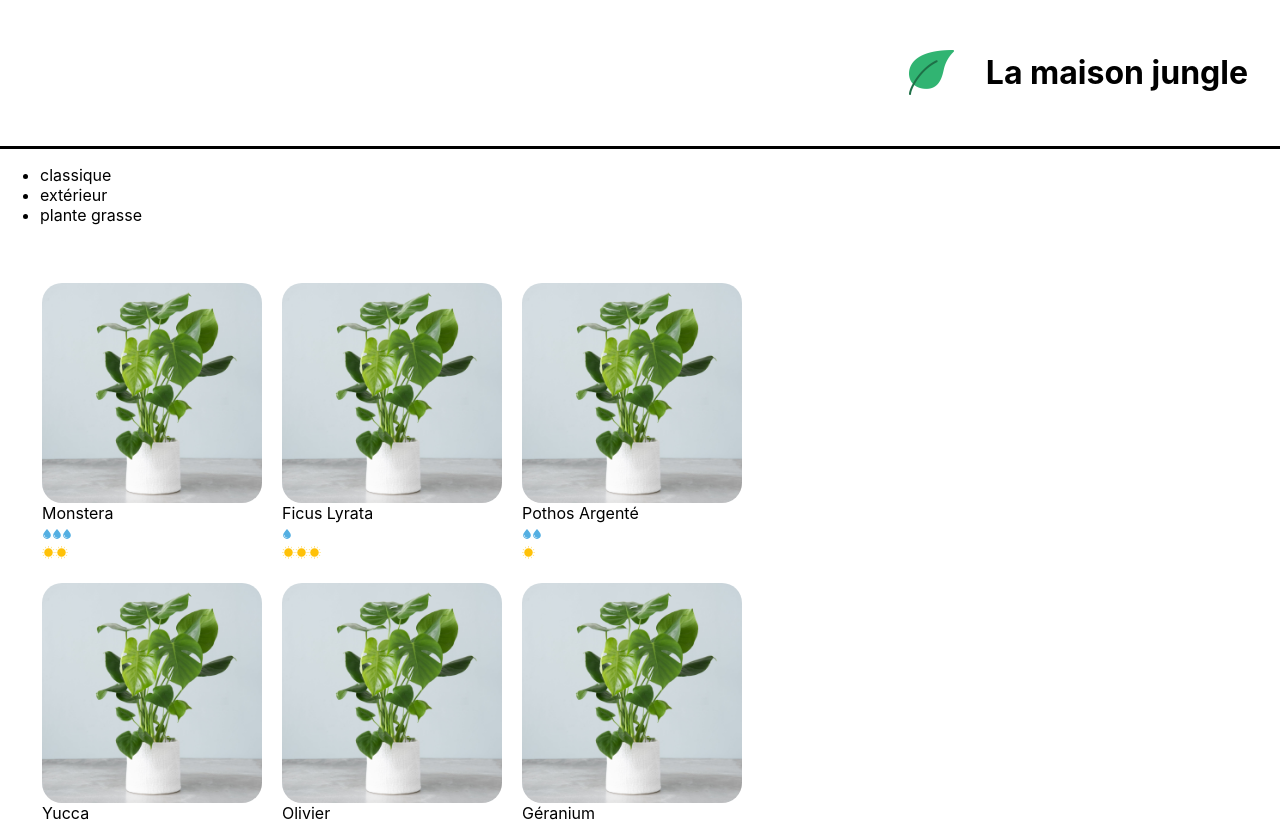
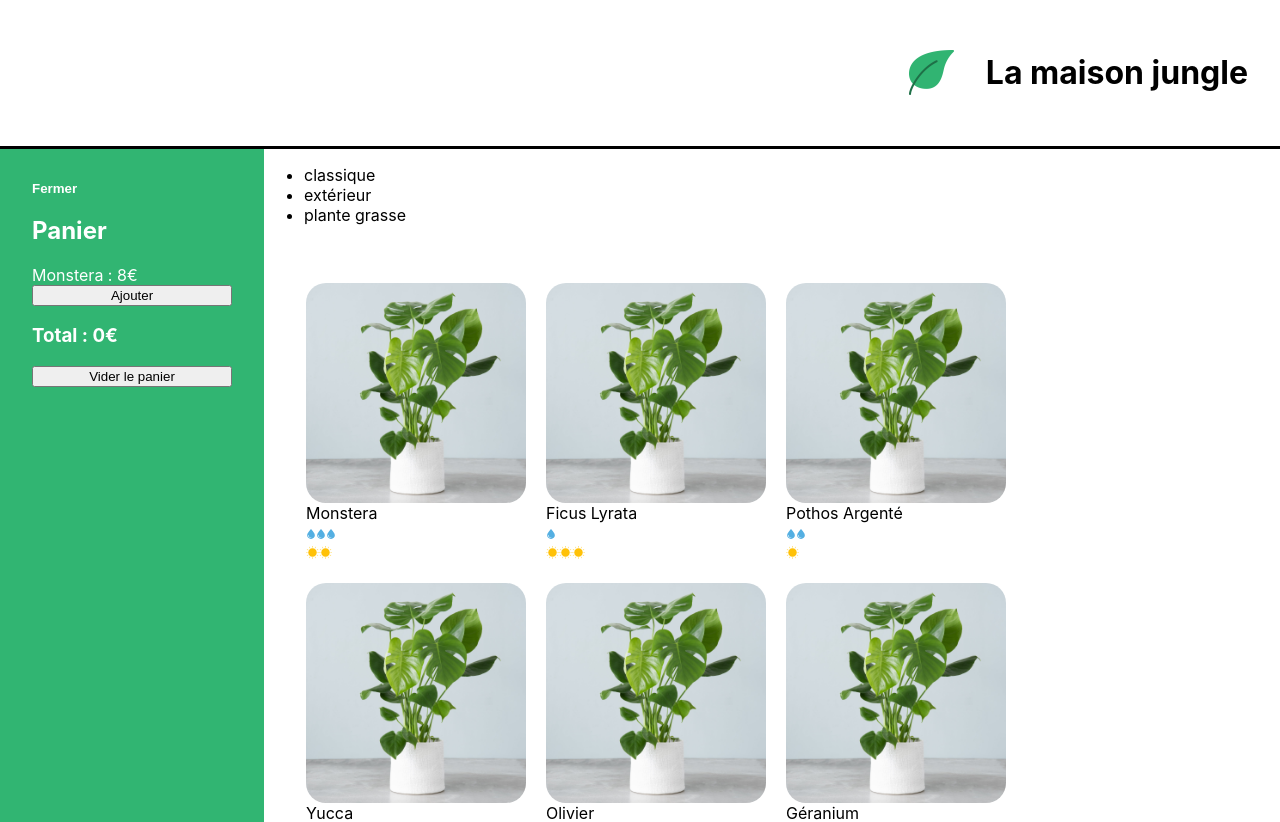
Before and after one commit to Cyrielleiryc/la-maison-jungle, a React (Create React App) app: page / in a window 1280 px wide. Shown: the top 822 px of the page. Built offline with nearby package versions, Linux system fonts and the light colour scheme.

Commit message:
added stateful component for cart

```diff
--- a/src/components/App.js
+++ b/src/components/App.js
@@ -1,8 +1,9 @@
 import Banner from './Banner'
 import logo from '../assets/logo.png'
-// import Cart from './Cart'
+import Cart from './Cart'
+import Footer from './Footer'
 import ShoppingList from './ShoppingList'
-import Footer from './Footer'
+import '../styles/Layout.css'
 
 function App() {
 	return (
@@ -11,9 +12,11 @@
 				<img src={logo} alt='La maison jungle' className='lmj-logo' />
 				<h1 className='lmj-title'>La maison jungle</h1>
 			</Banner>
-			{/* <Cart /> */}
-			<ShoppingList />
-      <Footer />
+			<div className='lmj-layout-inner'>
+				<Cart />
+				<ShoppingList />
+			</div>
+			<Footer />
 		</div>
 	)
 }
--- a/src/components/Cart.js
+++ b/src/components/Cart.js
@@ -1,18 +1,33 @@
+import { useState } from 'react'
 import '../styles/Cart.css'
 
 function Cart() {
 	const monsteraPrice = 8
-	const ivyPrice = 10
-	const flowerPrice = 15
-	return (
+	const [cart, updateCart] = useState(0)
+	const [isOpen, setIsOpen] = useState(true)
+
+	return isOpen ? (
 		<div className='lmj-cart'>
+			<button
+				className='lmj-cart-toggle-button'
+				onClick={() => setIsOpen(false)}
+			>
+				Fermer
+			</button>
 			<h2>Panier</h2>
-			<ul>
-				<li>Monstera : {monsteraPrice}€</li>
-				<li>Lierre : {ivyPrice}€</li>
-				<li>Fleurs : {flowerPrice}€</li>
-			</ul>
-			Total : {monsteraPrice + ivyPrice + flowerPrice}€
+			<div>Monstera : {monsteraPrice}€</div>
+			<button onClick={() => updateCart(cart + 1)}>Ajouter</button>
+			<h3>Total : {monsteraPrice * cart}€</h3>
+      <button onClick={() => updateCart(0)}>Vider le panier</button>
+		</div>
+	) : (
+		<div className='lmj-cart-closed'>
+			<button
+				className='lmj-cart-toggle-button'
+				onClick={() => setIsOpen(true)}
+			>
+				Ouvrir le Panier
+			</button>
 		</div>
 	)
 }
--- a/src/styles/Cart.css
+++ b/src/styles/Cart.css
@@ -2,4 +2,33 @@
 	color: white;
 	background-color: #31b572;
 	padding: 32px;
+	display: flex;
+	flex-direction: column;
+	justify-content: flex-start;
+	width: 200px;
 }
+
+.lmj-cart-add-button {
+	margin-left: 32px;
+	cursor: pointer;
+}
+
+.lmj-cart-toggle-button {
+	background: none;
+	outline: none;
+	border: none;
+	font-weight: 600;
+	cursor: pointer;
+	align-self: self-start;
+	padding: 0;
+	color: white;
+}
+
+.lmj-cart-closed {
+	padding: 32px;
+	width: 200px;
+}
+
+.lmj-cart-closed > button {
+	color: black;
+}
--- /dev/null
+++ b/src/styles/Layout.css
@@ -0,0 +1,4 @@
+.lmj-layout-inner {
+	display: flex;
+	flex-direction: row;
+}
```
Also changed, not shown: 1 other file (tests, documents, lock files or other folders).
